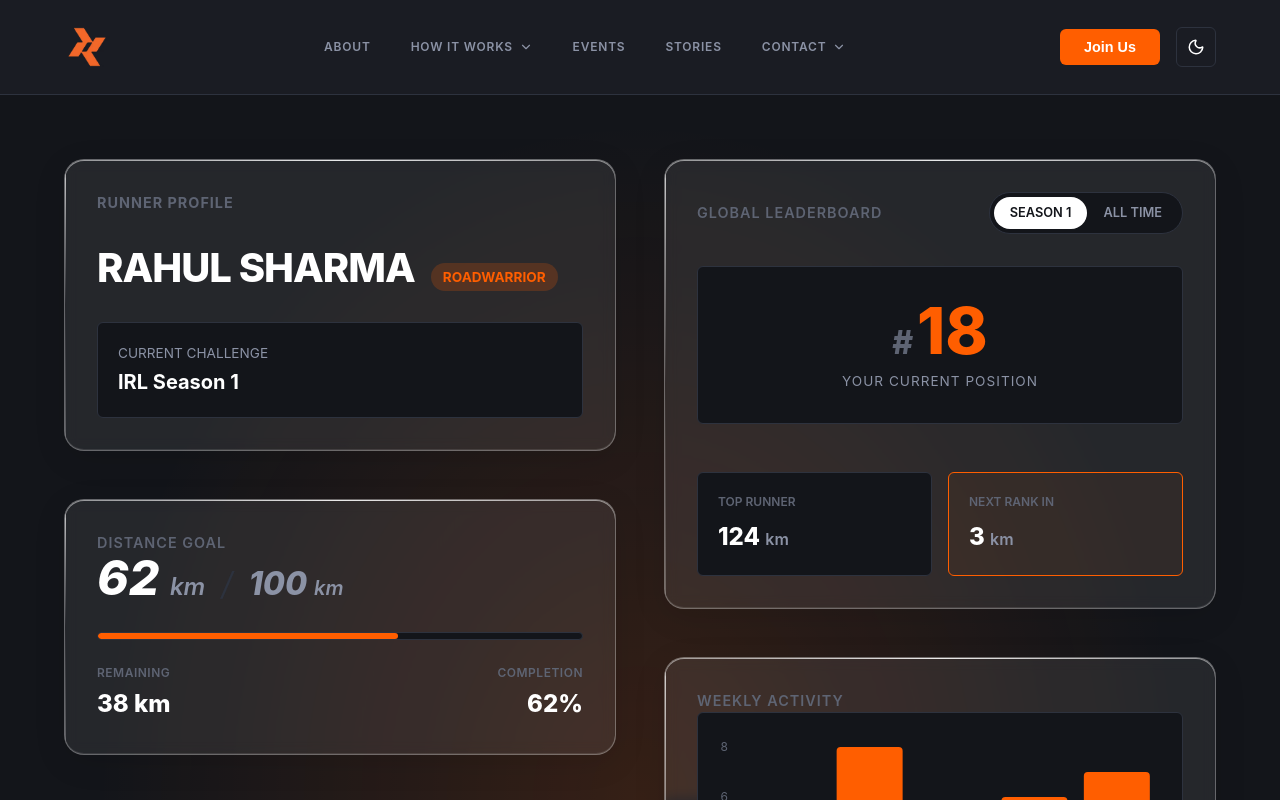
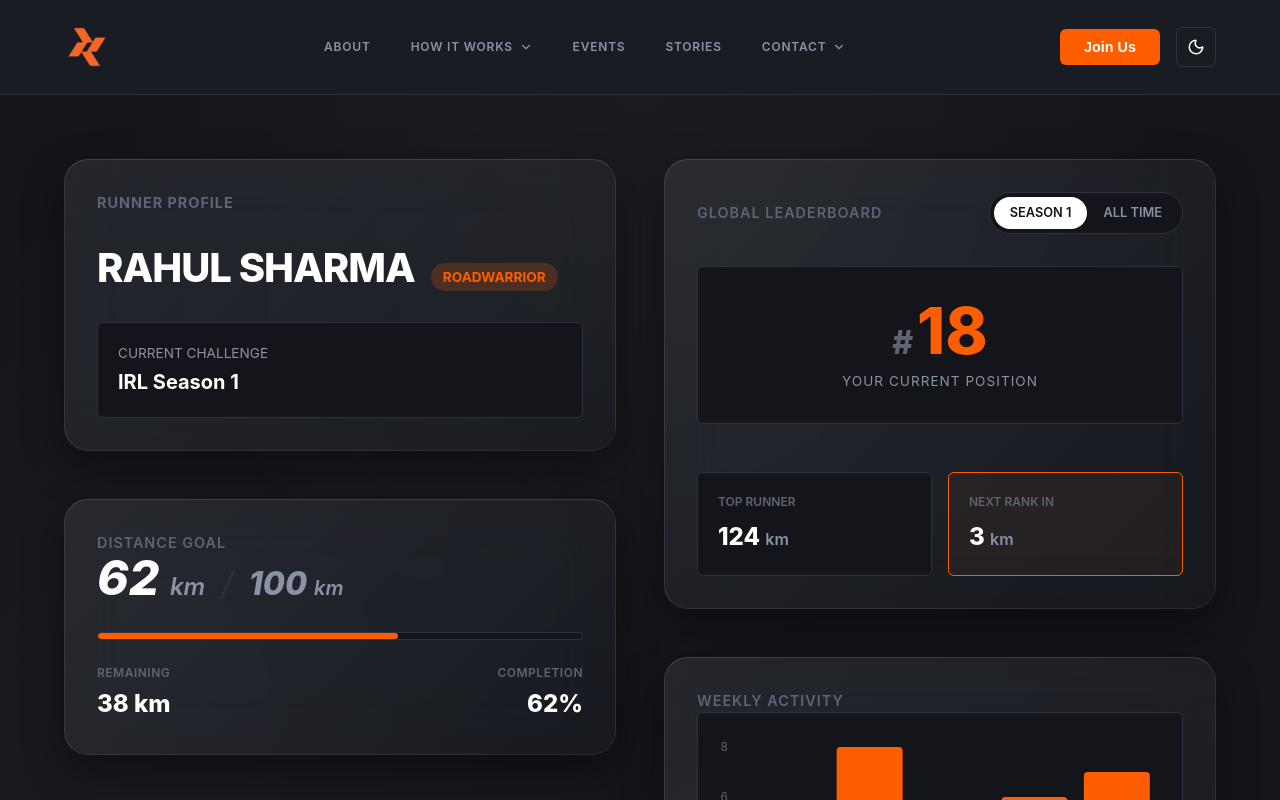
Before and after one commit to CodyBrat/runner, a React (Vite) app: page / in a window 1280 px wide. Shown: the top 800 px of the page. Built offline with nearby package versions, Linux system fonts and the light colour scheme.

Commit message:
style: perfect glassmorphism with cool dark UI, avoiding orange background

```diff
--- a/src/index.css
+++ b/src/index.css
@@ -22,7 +22,9 @@
 body {
   font-family: -apple-system, BlinkMacSystemFont, "Segoe UI", Roboto, Helvetica, Arial, sans-serif;
   background-color: var(--bg-main);
-  background-image: radial-gradient(ellipse at bottom center, rgba(255, 94, 0, 0.15) 0%, transparent 60%);
+  background-image:
+    radial-gradient(ellipse at 50% 10%, rgba(255, 255, 255, 0.03) 0%, transparent 60%),
+    radial-gradient(circle at 10% 90%, rgba(255, 255, 255, 0.02) 0%, transparent 40%);
   background-attachment: fixed;
   color: var(--text-primary);
   line-height: 1.5;
@@ -35,46 +37,18 @@ a {
 }
 
 .glass-card {
-  background: rgba(255, 255, 255, 0.08);
-  backdrop-filter: blur(7px);
-  -webkit-backdrop-filter: blur(7px);
-  border-radius: 20px;
-  border: 1px solid rgba(255, 255, 255, 0.3);
-  box-shadow:
-    0 8px 32px rgba(0, 0, 0, 0.1),
-    inset 0 1px 0 rgba(255, 255, 255, 0.5),
-    inset 0 -1px 0 rgba(255, 255, 255, 0.1),
-    inset 0 0 0px 0px rgba(255, 255, 255, 0);
+  background: linear-gradient(
+    135deg,
+    rgba(255, 255, 255, 0.08) 0%,
+    rgba(255, 255, 255, 0.02) 100%
+  );
+  backdrop-filter: blur(28px) saturate(140%);
+  -webkit-backdrop-filter: blur(28px) saturate(140%);
+  border-radius: 24px;
+  border: 1px solid rgba(255, 255, 255, 0.06);
+  border-top: 1px solid rgba(255, 255, 255, 0.15);
+  border-left: 1px solid rgba(255, 255, 255, 0.12);
+  box-shadow: 0 16px 40px rgba(0, 0, 0, 0.4);
   position: relative;
   overflow: hidden;
 }
-
-.glass-card::before {
-  content: '';
-  position: absolute;
-  top: 0;
-  left: 0;
-  right: 0;
-  height: 1px;
-  background: linear-gradient(
-    90deg,
-    transparent,
-    rgba(255, 255, 255, 0.8),
-    transparent
-  );
-}
-
-.glass-card::after {
-  content: '';
-  position: absolute;
-  top: 0;
-  left: 0;
-  width: 1px;
-  height: 100%;
-  background: linear-gradient(
-    180deg,
-    rgba(255, 255, 255, 0.8),
-    transparent,
-    rgba(255, 255, 255, 0.3)
-  );
-}
```
